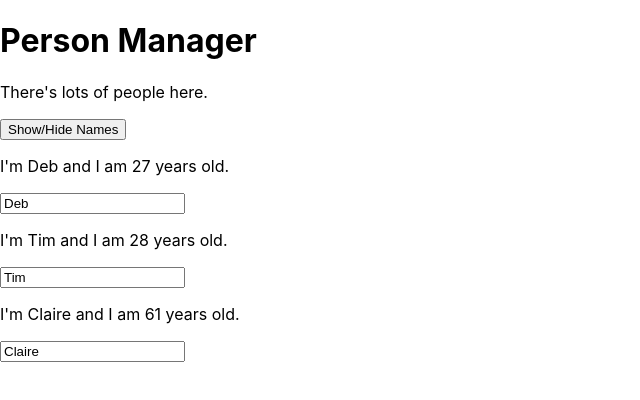
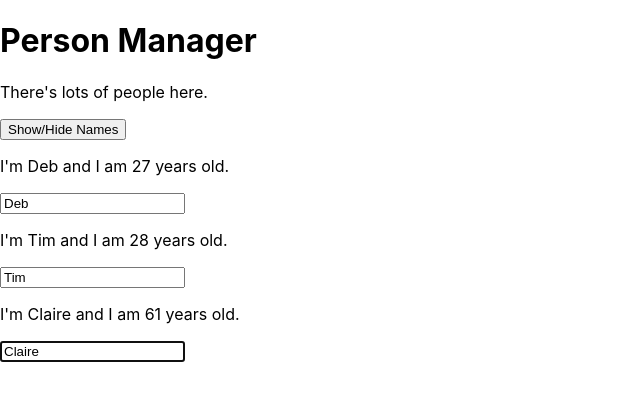
Before and after one commit to debracupitt/complete-guide-react, a React app: page / in a window 1280 px wide. Both pictures are taken after a click on the button "Show/Hide Names". Shown: the top 400 px of the page, without its empty margins (0-640 px from the left). Built offline with nearby package versions, Linux system fonts and the light colour scheme.

Commit message:
add refs to person component

```diff
--- a/package.json
+++ b/package.json
@@ -41,6 +41,7 @@
     "postcss-loader": "3.0.0",
     "postcss-preset-env": "6.3.1",
     "postcss-safe-parser": "4.0.1",
+    "prop-types": "^15.7.1",
     "radium": "^0.25.1",
     "react": "^16.8.1",
     "react-app-polyfill": "^0.2.0",
--- a/src/components/Persons/Person/Person.js
+++ b/src/components/Persons/Person/Person.js
@@ -1,9 +1,19 @@
 import React, { Component, Fragment } from "react";
+import PropTypes from "prop-types";
+
 import Aux from "../../../hoc/Aux";
+import withClass from "../../../hoc/withClass";
 import classes from "./Person.css";
-import withClass from "../../../hoc/withClass";
 
 class Person extends Component {
+  constructor(props) {
+    super(props);
+    this.inputElementRef = React.createRef();
+  }
+  componentDidMount() {
+    this.inputElementRef.current.focus();
+  }
+
   render() {
     console.log("[Person.js] rendering...");
     return (
@@ -14,6 +24,10 @@ class Person extends Component {
         <p key="i2">{this.props.children}</p>
         <input
           key="i3"
+          // ref={inputEl => {
+          //   this.inputElement = inputEl;
+          // }}
+          ref={this.inputElementRef}
           type="text"
           onChange={this.props.changed}
           value={this.props.name}
@@ -23,4 +37,11 @@ class Person extends Component {
   }
 }
 
+Person.propTypes = {
+  click: PropTypes.func,
+  name: PropTypes.string,
+  age: PropTypes.number,
+  changed: PropTypes.func
+};
+
 export default withClass(Person, classes.Person);
```
Also changed, not shown: 1 other file (tests, documents, lock files or other folders).
